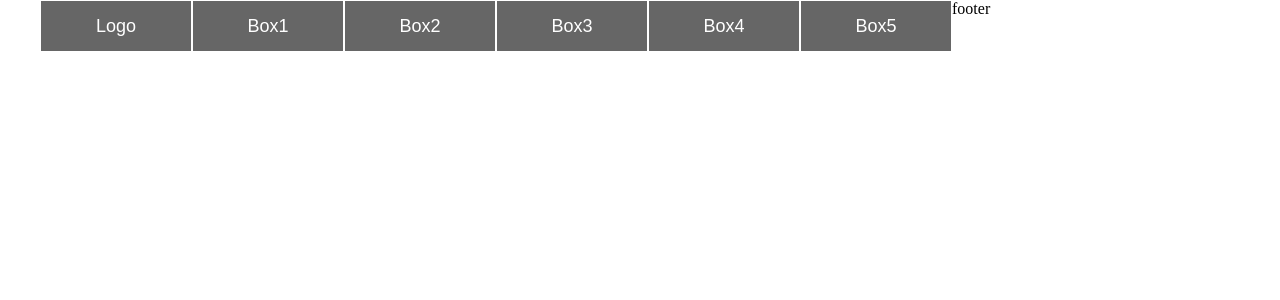
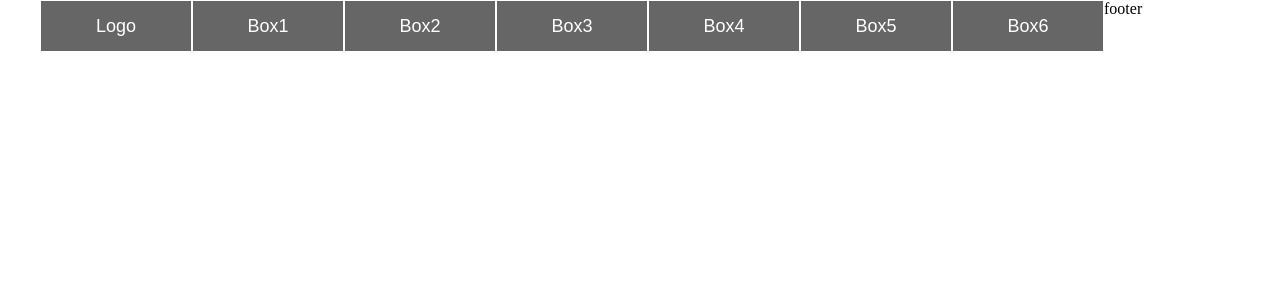
Before and after one commit to lakmalniranga/lms, a PHP site: page / in a window 1280 px wide. Shown: the top 300 px of the page. Run offline with PHP 8.4, Linux system fonts and the light colour scheme.

Commit message:
added another box

```diff
--- a/student/header.php
+++ b/student/header.php
@@ -33,5 +33,6 @@ include_once( dirname(dirname(__FILE__)) .'/classes/config.php');
       <li><a href="#">Box3</a></li>
       <li><a href="#">Box4</a></li>
       <li><a href="#">Box5</a></li>
+      <li><a href="#">Box6</a></li>
     </ul>
   </div>
```
